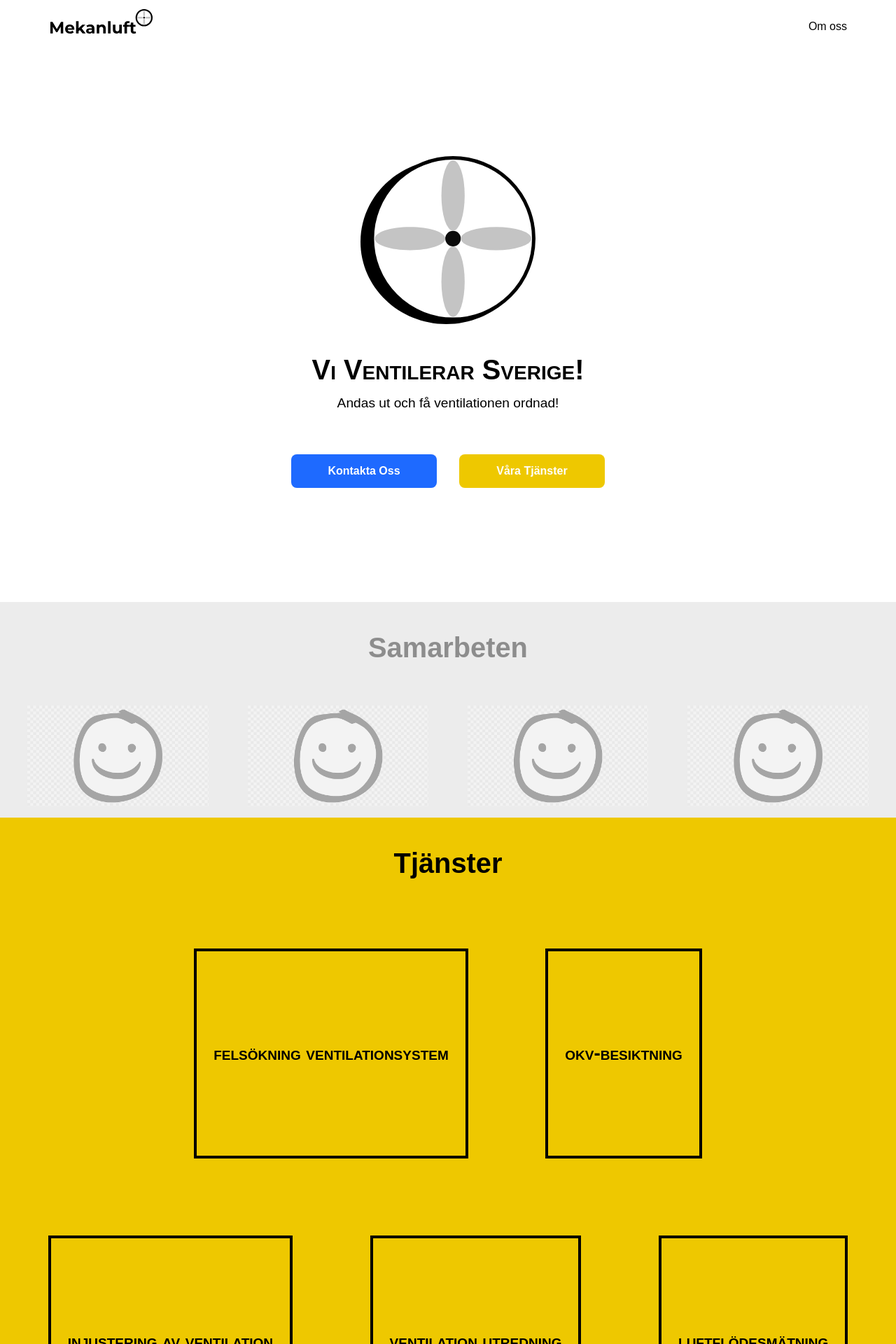
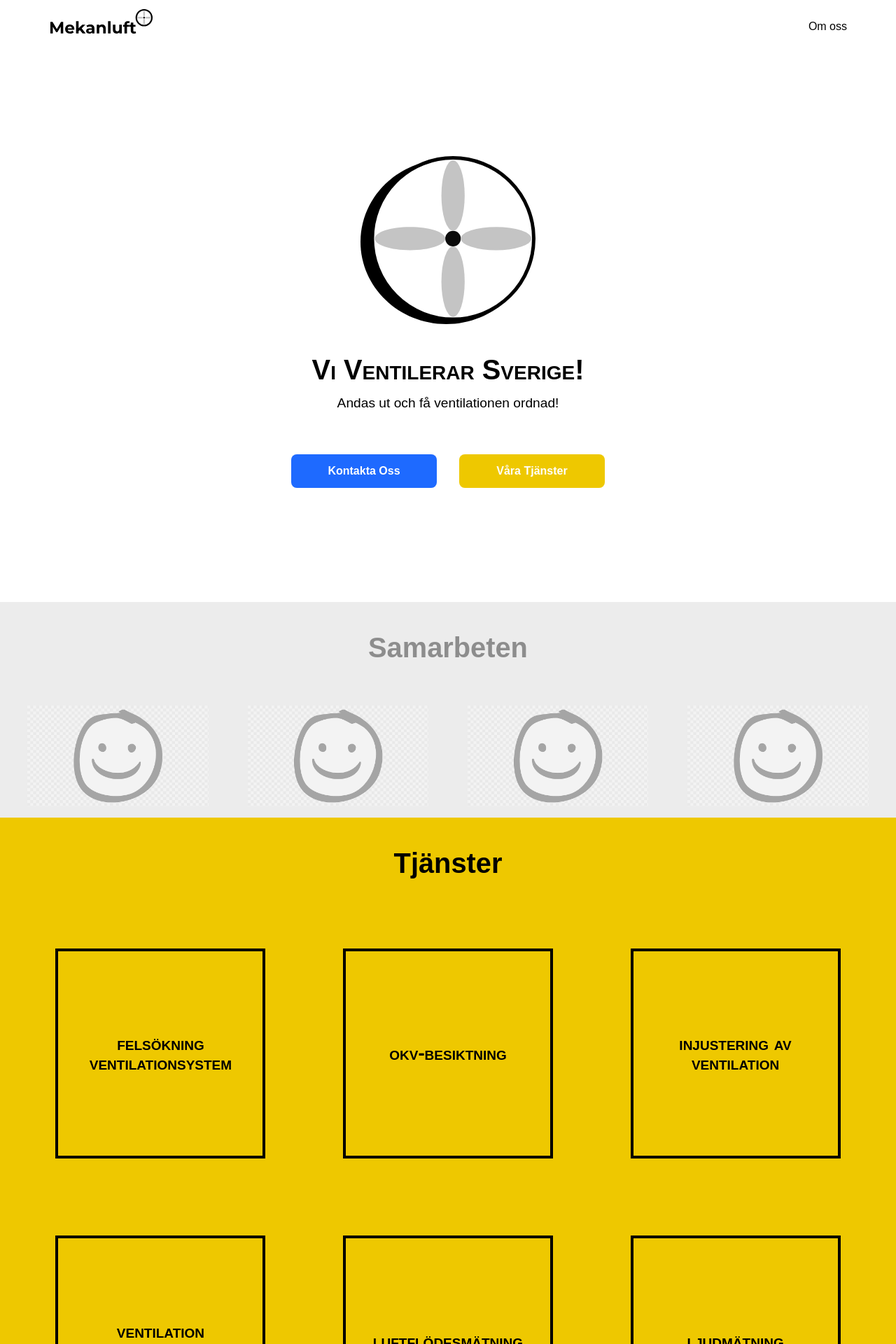
Before and after one commit to maxerling/landing-page-project, a React (Create React App) app: page / in a window 1280 px wide. Shown: the top 1920 px of the page at 70% size. Built offline with nearby package versions, Linux system fonts and the light colour scheme.

Commit message:
fixed width for ServiceSection

```diff
--- a/src/components/ServiceSection.tsx
+++ b/src/components/ServiceSection.tsx
@@ -37,7 +37,7 @@ const ServiceText = styled.p`
   font-variant: small-caps;
   box-sizing: border-box;
   border: solid 4px black;
-  width: 3gi00px;
+  width: 300px;
   height: 300px;
   font-size: 1.728rem;
   line-height: 1;
```
